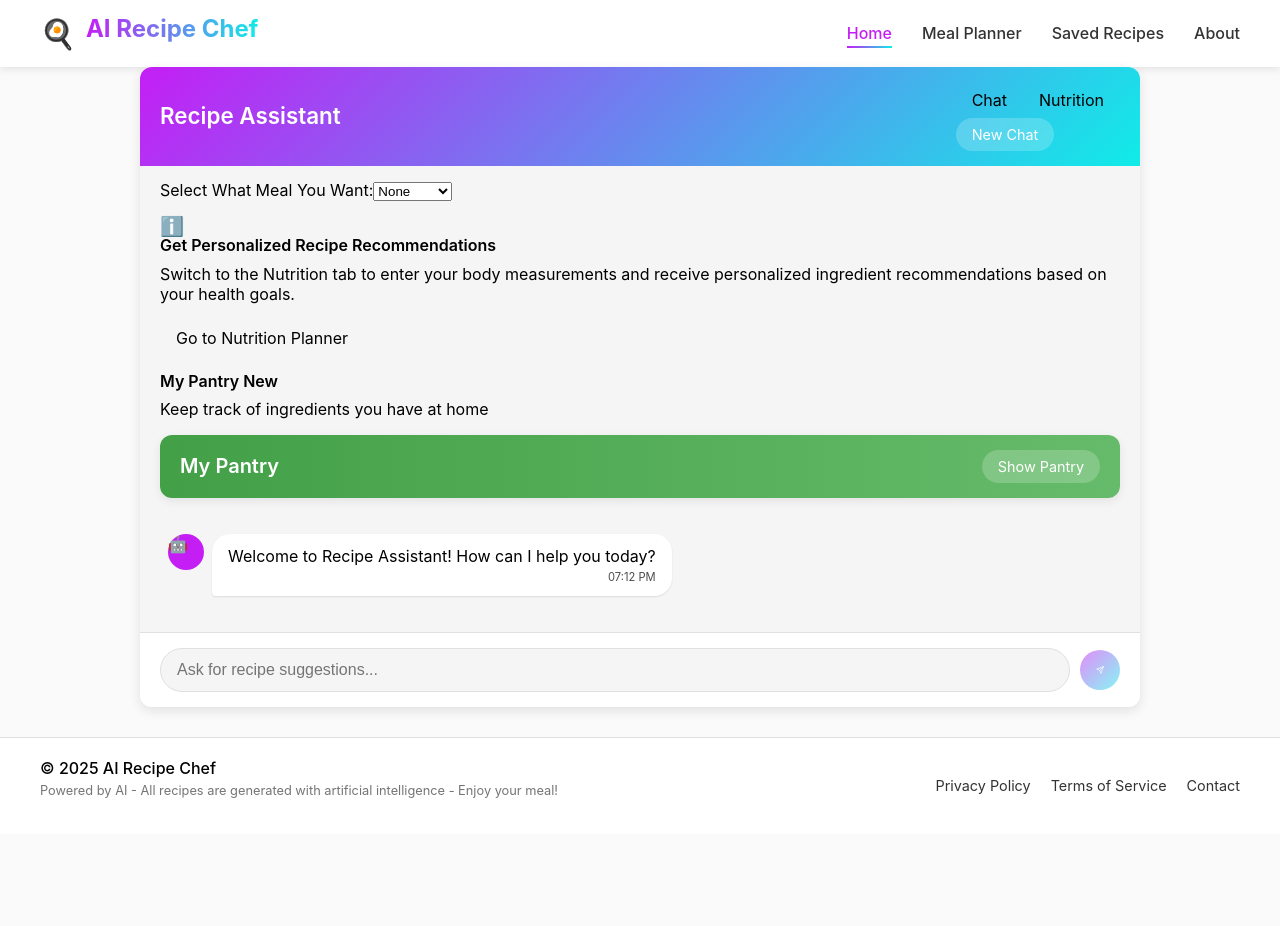
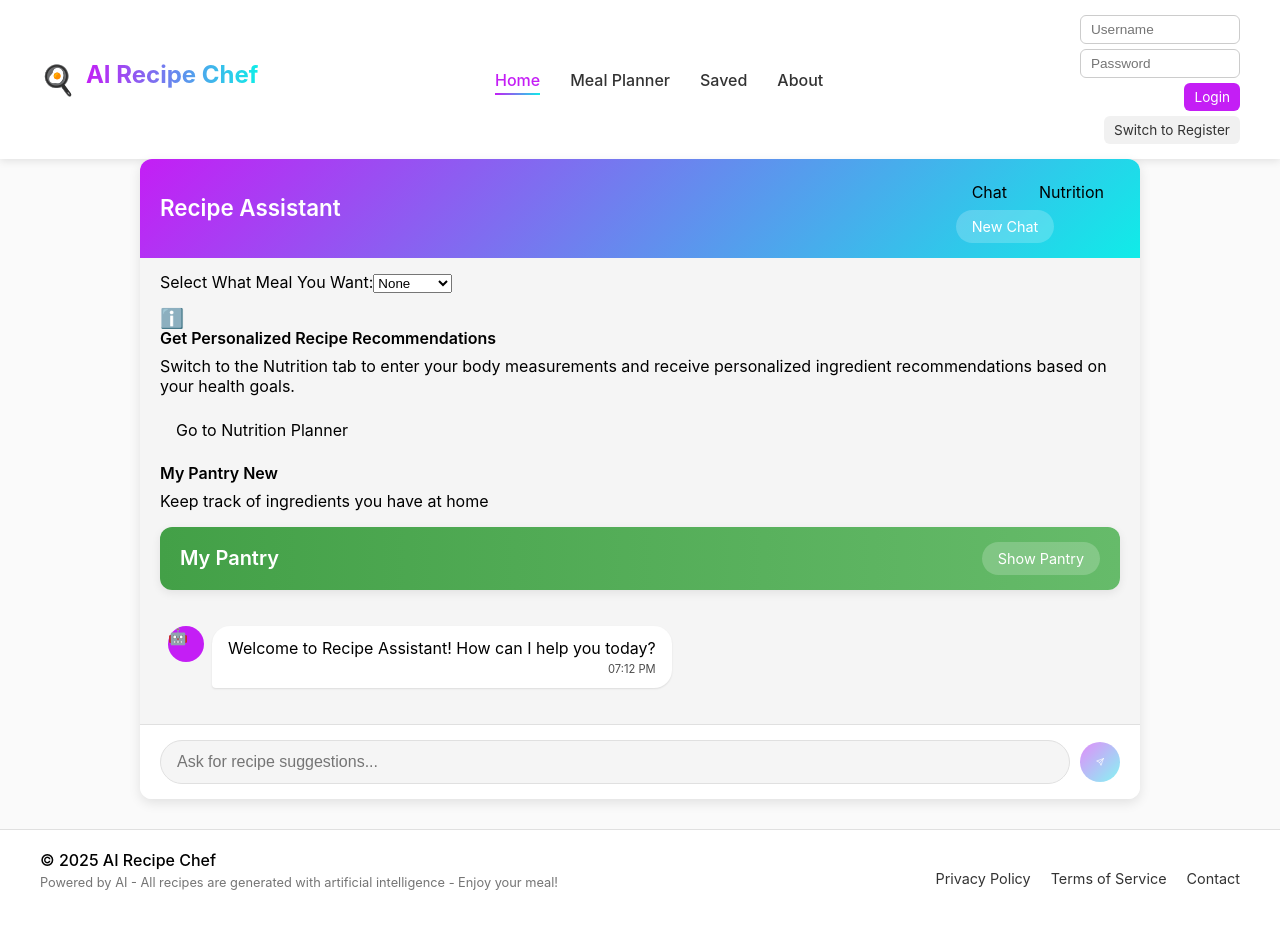
Before and after one commit to KhoiHuynh2212/Recipe-Ai, a React (Create React App) app in the folder frontend-new/: page / in a window 1280 px wide. Before the commit the page ends 834 px from the top, so only its background shows below. Built offline with nearby package versions, Linux system fonts and the light colour scheme.

Commit message:
Added login, register feature to header

```diff
--- a/frontend-new/src/components/Header/Header.css
+++ b/frontend-new/src/components/Header/Header.css
@@ -86,3 +86,70 @@
       justify-content: center;
     }
   }
+
+  /* Login Section in Header */
+.login-box {
+  display: flex;
+  flex-direction: column;
+  align-items: flex-end;
+  gap: 5px;
+  margin-left: 20px;
+  font-size: 0.85rem;
+}
+
+.login-input {
+  padding: 6px 10px;
+  border: 1px solid #ccc;
+  border-radius: 6px;
+  width: 160px;
+  font-size: 0.85rem;
+}
+
+.login-button,
+.toggle-button,
+.logout-button {
+  padding: 6px 10px;
+  border-radius: 6px;
+  font-size: 0.85rem;
+  border: none;
+  cursor: pointer;
+  transition: background-color 0.3s ease;
+}
+
+.login-button {
+  background: var(--primary-color);
+  color: white;
+}
+
+.toggle-button {
+  background: #f1f1f1;
+  color: #333;
+}
+
+.logout-button {
+  background: #dc3545;
+  color: white;
+}
+
+.login-button:hover {
+  background: var(--secondary-color);
+}
+
+.toggle-button:hover {
+  background: #ddd;
+}
+
+.logout-button:hover {
+  background: #b02a37;
+}
+
+.login-message {
+  font-size: 0.8rem;
+  color: #666;
+  margin-top: 2px;
+}
+
+.welcome {
+  font-weight: 600;
+  margin-right: 10px;
+}
--- a/frontend-new/src/components/Header/Header.js
+++ b/frontend-new/src/components/Header/Header.js
@@ -1,8 +1,45 @@
 // src/components/Header/Header.js
-import React from 'react';
+import React, { useState } from 'react';
 import './Header.css';
 
 const Header = ({ onNavigate, currentPage }) => {
+  const [users, setUsers] = useState({});
+  const [username, setUsername] = useState('');
+  const [password, setPassword] = useState('');
+  const [loggedInUser, setLoggedInUser] = useState(null);
+  const [mode, setMode] = useState('login'); // or 'register'
+  const [message, setMessage] = useState('');
+
+  const handleLogin = () => {
+    if (users[username] && users[username] === password) {
+      setLoggedInUser(username);
+      setMessage('');
+    } else {
+      setMessage('Invalid login!');
+    }
+  };
+
+  const handleRegister = () => {
+    if (users[username]) {
+      setMessage('Username taken.');
+    } else {
+      setUsers(prev => ({ ...prev, [username]: password }));
+      setMessage('Registered!');
+    }
+  };
+
+  const handleLogout = () => {
+    setLoggedInUser(null);
+    setUsername('');
+    setPassword('');
+    setMessage('');
+  };
+
+  const handleSubmit = () => {
+    if (mode === 'login') handleLogin();
+    else handleRegister();
+  };
+
   return (
     <header className="header">
       <div className="header-content">
@@ -13,56 +50,58 @@ const Header = ({ onNavigate, currentPage }) => {
 
         <nav className="nav">
           <ul className="nav-list">
-            <li className="nav-item">
+            {['home', 'meal-planner', 'saved', 'about'].map((page) => (
+              <li key={page} className="nav-item">
                 <a
-                href="/"
-                className={`nav-link ${currentPage === 'home' ? 'active' : ''}`}
+                  href={`/${page}`}
+                  className={`nav-link ${currentPage === page ? 'active' : ''}`}
                   onClick={(e) => {
                     e.preventDefault();
-                  onNavigate('home');
+                    onNavigate(page);
                   }}
                 >
-                Home
+                  {page.replace('-', ' ').replace(/\b\w/g, l => l.toUpperCase())}
                 </a>
               </li>
-            <li className="nav-item">
-              <a
-                href="/meal-planner"
-                className={`nav-link ${currentPage === 'meal-planner' ? 'active' : ''}`}
-                onClick={(e) => {
-                  e.preventDefault();
-                  onNavigate('meal-planner');
-                }}
-              >
-                Meal Planner
-              </a>
-            </li>
-            <li className="nav-item">
-              <a
-                href="/saved"
-                className={`nav-link ${currentPage === 'saved' ? 'active' : ''}`}
-                onClick={(e) => {
-                  e.preventDefault();
-                  onNavigate('saved');
-                }}
-              >
-                Saved Recipes
-              </a>
-            </li>
-            <li className="nav-item">
-              <a
-                href="/about"
-                className={`nav-link ${currentPage === 'about' ? 'active' : ''}`}
-                onClick={(e) => {
-                  e.preventDefault();
-                  onNavigate('about');
-                }}
-              >
-                About
-              </a>
-            </li>
+            ))}
           </ul>
         </nav>
+
+        <div className="login-box">
+          {loggedInUser ? (
+            <>
+              <span className="welcome">👋 Welcome, {loggedInUser}</span>
+              <button className="logout-button" onClick={handleLogout}>Logout</button>
+            </>
+          ) : (
+            <>
+              <input
+                type="text"
+                placeholder="Username"
+                value={username}
+                onChange={e => setUsername(e.target.value)}
+                className="login-input"
+              />
+              <input
+                type="password"
+                placeholder="Password"
+                value={password}
+                onChange={e => setPassword(e.target.value)}
+                className="login-input"
+              />
+              <button className="login-button" onClick={handleSubmit}>
+                {mode === 'login' ? 'Login' : 'Register'}
+              </button>
+              <button
+                className="toggle-button"
+                onClick={() => setMode(mode === 'login' ? 'register' : 'login')}
+              >
+                {mode === 'login' ? 'Switch to Register' : 'Switch to Login'}
+              </button>
+              {message && <p className="login-message">{message}</p>}
+            </>
+          )}
+        </div>
       </div>
     </header>
   );
```
Lines whose indentation alone changed are shown as unchanged.
